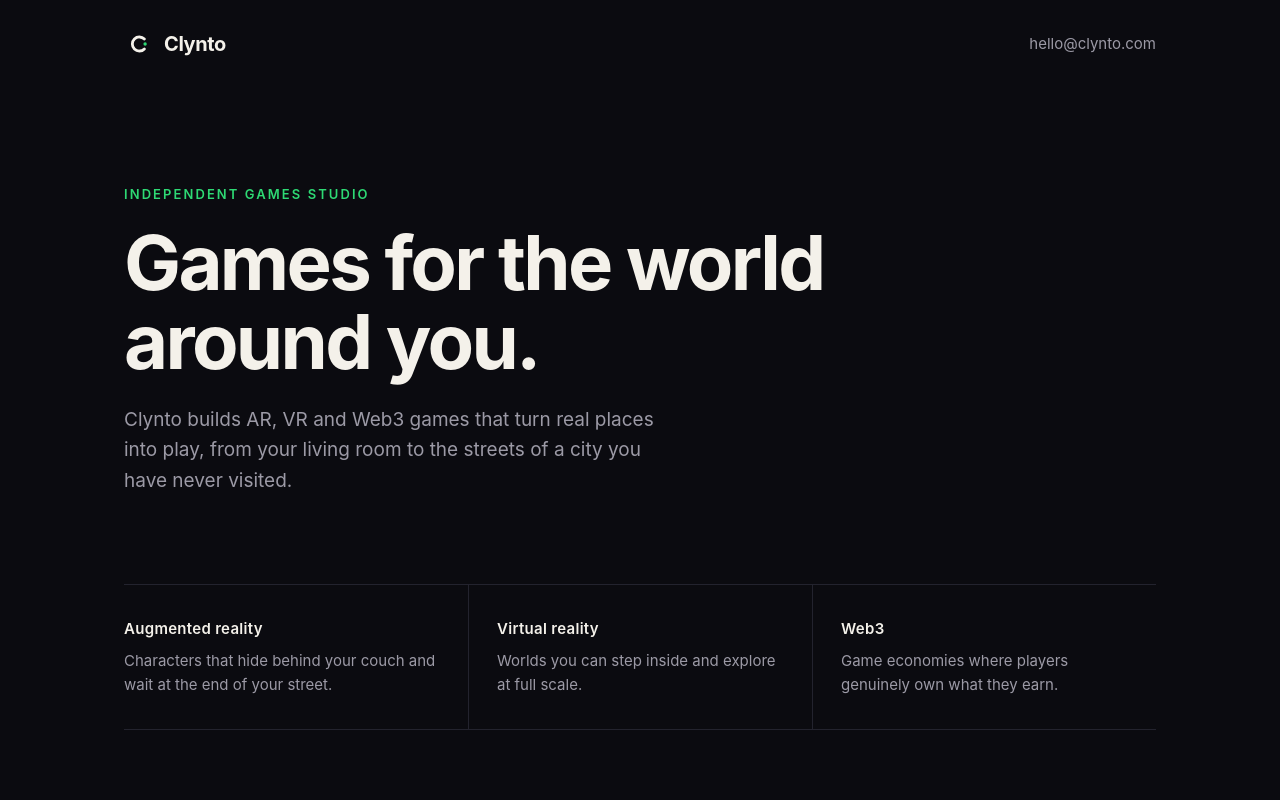
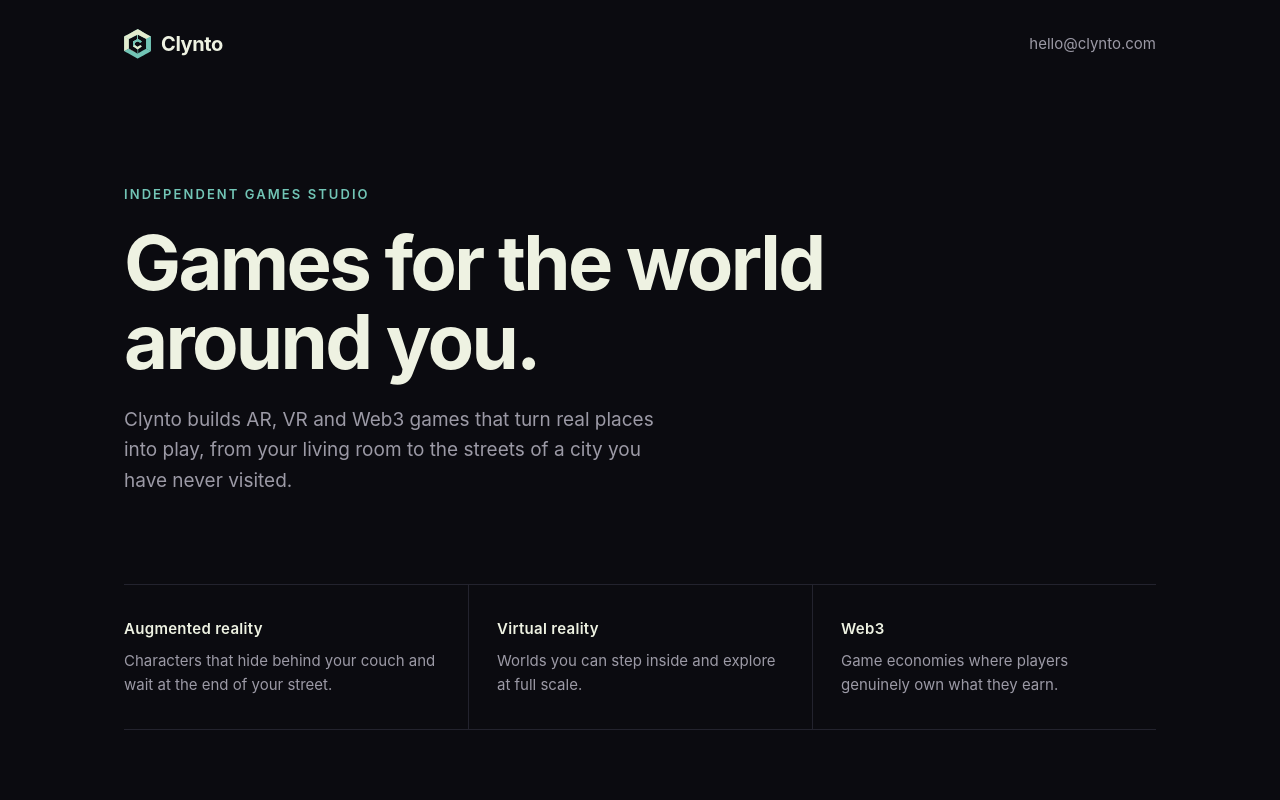
Before and after one commit to itslandmine/clynto.com, a plain HTML site: page index.html in a window 1280 px wide. Shown: the top 800 px of the page. Drawn offline with Linux system fonts and the light colour scheme.

Commit message:
Use the Clynto logo and brand colours

```diff
--- a/index.html
+++ b/index.html
@@ -17,7 +17,7 @@
   <style>
     :root {
       --bg: #0b0b10; --panel: #13131a; --line: #23232e;
-      --text: #f4f1ea; --muted: #9c9aa6; --accent: #2ed974;
+      --text: #eef2e2; --muted: #9c9aa6; --accent: #72c5b6;
       --max: 1080px;
     }
     * { box-sizing: border-box; margin: 0; padding: 0; }
@@ -33,7 +33,7 @@
     header { padding: 28px 0; }
     header .wrap { display: flex; align-items: center; justify-content: space-between; }
     .wordmark { display: inline-flex; align-items: center; gap: 10px; font-weight: 700; font-size: 20px; letter-spacing: -0.02em; text-decoration: none; }
-    .wordmark svg { width: 30px; height: 30px; }
+    .wordmark img { width: 27px; height: 30px; display: block; }
     .nav-link { color: var(--muted); text-decoration: none; font-size: 15px; }
     .nav-link:hover { color: var(--text); }
 
@@ -101,7 +101,7 @@
   <header>
     <div class="wrap">
       <a class="wordmark" href="/" aria-label="Clynto home">
-        <svg viewBox="0 0 64 64" aria-hidden="true"><path d="M43.5 21.5a15 15 0 1 0 0 21" fill="none" stroke="#f4f1ea" stroke-width="6" stroke-linecap="round"/><circle cx="45" cy="32" r="3.6" fill="#2ed974"/></svg>
+        <img src="/assets/clynto.svg" alt="" width="27" height="30">
         Clynto
       </a>
       <a class="nav-link" href="mailto:hello@clynto.com">hello@clynto.com</a>
```
Also changed, not shown: assets/clynto.svg (added), favicon.svg.
